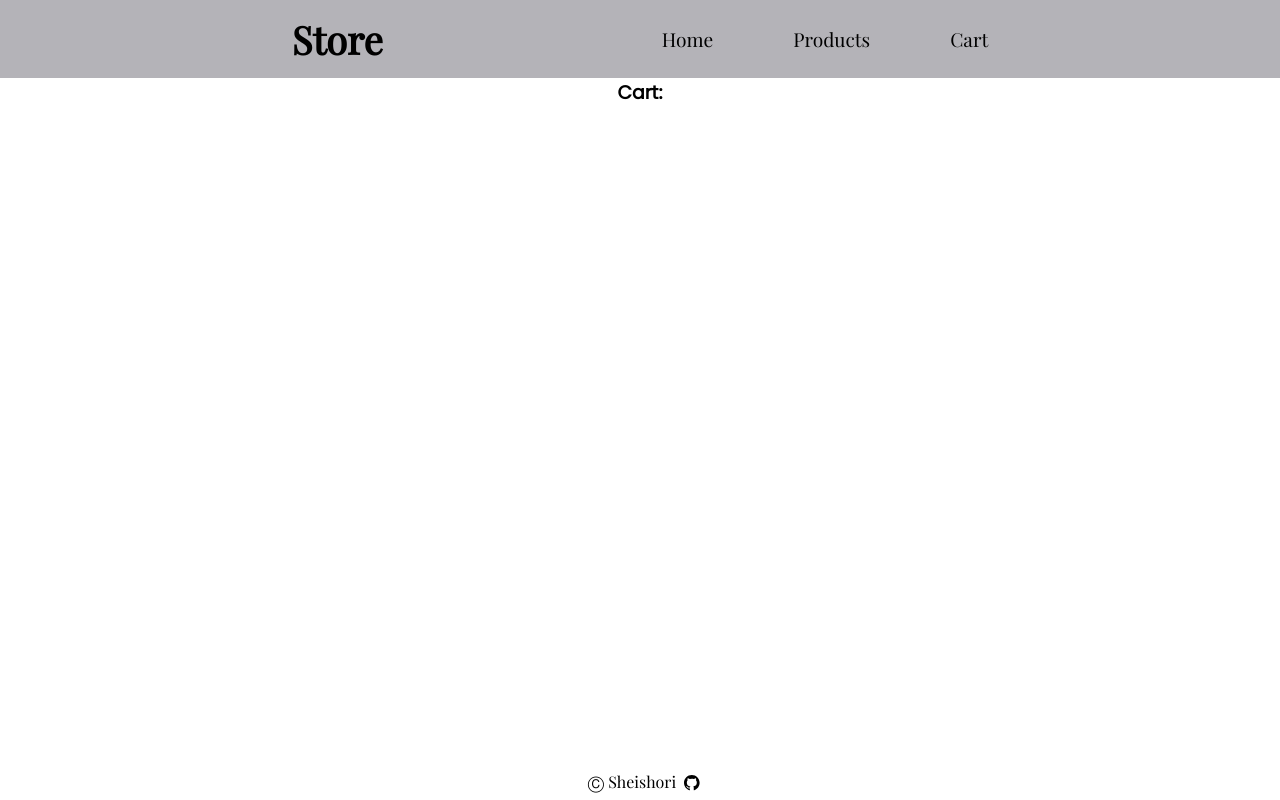
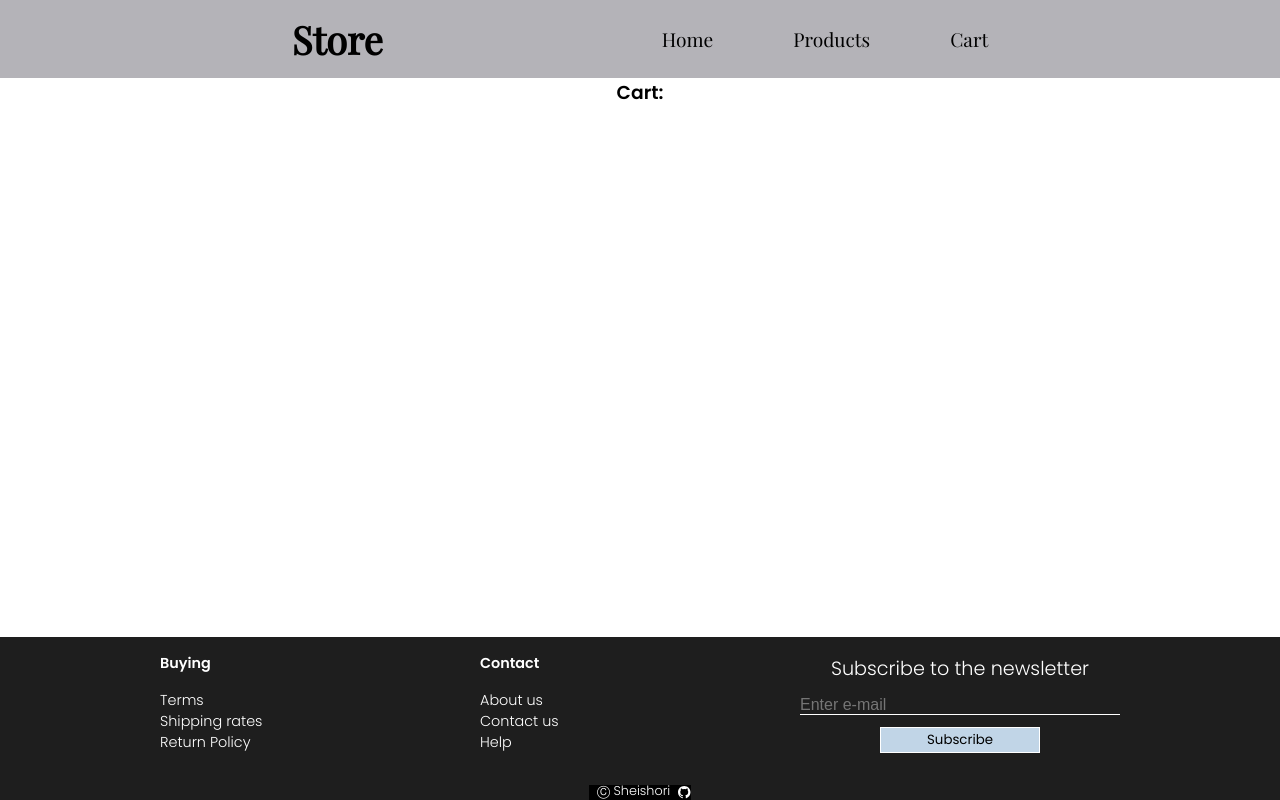
Before and after one commit to Sheishori/shopping-cart, a React (Create React App) app: page /cart in a window 1280 px wide. Built offline with nearby package versions, Linux system fonts and the light colour scheme.

Commit message:
Add additional elements to the footer and style them

```diff
--- a/src/components/Footer.tsx
+++ b/src/components/Footer.tsx
@@ -1,11 +1,32 @@
 import React from 'react';
+import { Link } from 'react-router-dom';
 import '../styles/Footer.css';
 
 function Footer() {
 	return (
 		<footer>
+			<div className='info'>
+				<div className='left'>
+					<h4>Buying</h4>
+					<Link to='/'>Terms</Link>
+					<Link to='/'>Shipping rates</Link>
+					<Link to='/'>Return Policy</Link>
+				</div>
+				<div className='middle'>
+					<h4>Contact</h4>
+					<Link to='/'>About us</Link>
+					<Link to='/'>Contact us</Link>
+					<Link to='/'>Help</Link>
+				</div>
+				<div id='newsletter'>
+					<label htmlFor='newsletter-email'>Subscribe to the newsletter</label>
+					<input name='' type='email' placeholder='Enter e-mail' />
+					<button>Subscribe</button>
+				</div>
+			</div>
+			<div className='copyright'>
+				<a href='https://github.com/Sheishori'>
 					<div>Ⓒ Sheishori</div>
-			<a href='https://github.com/Sheishori'>
 					<svg
 						viewBox='0 0 100 100'
 						height='1em'
@@ -16,10 +37,11 @@ function Footer() {
 							fillRule='evenodd'
 							clipRule='evenodd'
 							d='M48.854 0C21.839 0 0 22 0 49.217c0 21.756 13.993 40.172 33.405 46.69 2.427.49 3.316-1.059 3.316-2.362 0-1.141-.08-5.052-.08-9.127-13.59 2.934-16.42-5.867-16.42-5.867-2.184-5.704-5.42-7.17-5.42-7.17-4.448-3.015.324-3.015.324-3.015 4.934.326 7.523 5.052 7.523 5.052 4.367 7.496 11.404 5.378 14.235 4.074.404-3.178 1.699-5.378 3.074-6.6-10.839-1.141-22.243-5.378-22.243-24.283 0-5.378 1.94-9.778 5.014-13.2-.485-1.222-2.184-6.275.486-13.038 0 0 4.125-1.304 13.426 5.052a46.97 46.97 0 0 1 12.214-1.63c4.125 0 8.33.571 12.213 1.63 9.302-6.356 13.427-5.052 13.427-5.052 2.67 6.763.97 11.816.485 13.038 3.155 3.422 5.015 7.822 5.015 13.2 0 18.905-11.404 23.06-22.324 24.283 1.78 1.548 3.316 4.481 3.316 9.126 0 6.6-.08 11.897-.08 13.526 0 1.304.89 2.853 3.316 2.364 19.412-6.52 33.405-24.935 33.405-46.691C97.707 22 75.788 0 48.854 0z'
-						fill='#000000'
+							fill='#ffffff'
 						/>
 					</svg>
 				</a>
+			</div>
 		</footer>
 	);
 }
--- a/src/styles/App.css
+++ b/src/styles/App.css
@@ -1,4 +1,4 @@
-@import url('https://fonts.googleapis.com/css2?family=Playfair+Display&family=Poppins:wght@200;300;400&display=swap');
+@import url('https://fonts.googleapis.com/css2?family=Playfair+Display&family=Poppins:wght@200;300;400;600&display=swap');
 
 * {
 	box-sizing: border-box;
--- a/src/styles/Footer.css
+++ b/src/styles/Footer.css
@@ -1,18 +1,90 @@
 footer {
 	z-index: 1;
+	font-size: 0.9rem;
+	font-weight: 300;
 	display: flex;
+	flex-direction: column;
 	align-items: center;
-	justify-content: center;
-	padding: 0.5rem;
-	font-family: 'Playfair Display', serif;
+	font-family: 'Poppins', Roboto, sans-serif;
 	margin-top: auto;
+	color: white;
+	background-color: rgb(30, 30, 30);
 }
 
-footer div {
+footer .info {
+	width: min(90%, 60rem);
+	display: grid;
+	grid-auto-flow: column;
+	grid-template-columns: repeat(3, 1fr);
+	justify-content: space-evenly;
+	margin-top: 1rem;
+	margin-bottom: 2rem;
+}
+
+footer .info h4 {
+	font-weight: 600;
+	margin-bottom: 1rem;
+}
+
+footer .info div {
+	display: flex;
+	flex-direction: column;
+}
+
+footer a {
+	color: white;
+	text-decoration: none;
+}
+
+footer a:hover {
+	text-decoration: underline;
+}
+
+footer .copyright {
+	display: flex;
+	justify-content: center;
+	align-items: center;
+	font-size: 0.8rem;
+	background-color: black;
+}
+
+footer .copyright div {
 	margin: 0 0.5rem;
 	margin-top: -0.2rem;
 }
 
-footer a {
+footer .copyright a {
 	display: contents;
 }
+
+#newsletter {
+	justify-content: center;
+	align-items: center;
+	font-size: 1.2rem;
+}
+
+#newsletter input {
+	width: 100%;
+	font-size: 1rem;
+	background-color: transparent;
+	border: none;
+	color: white;
+	border-bottom: 1px solid white;
+	margin: 0.8rem;
+}
+
+#newsletter button {
+	width: 10rem;
+	font-family: 'Poppins', Roboto, sans-serif;
+	background-color: hsl(208, 44%, 83%);
+	border: 1px solid white;
+	padding: 0.1rem;
+}
+
+#newsletter button:hover {
+	background-color: hsl(208, 44%, 73%);
+}
+
+#newsletter button:active {
+	background-color: hsl(208, 44%, 53%);
+}
```
Lines whose indentation alone changed are shown as unchanged.
